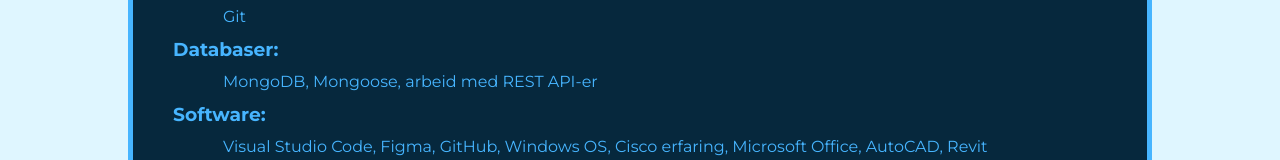
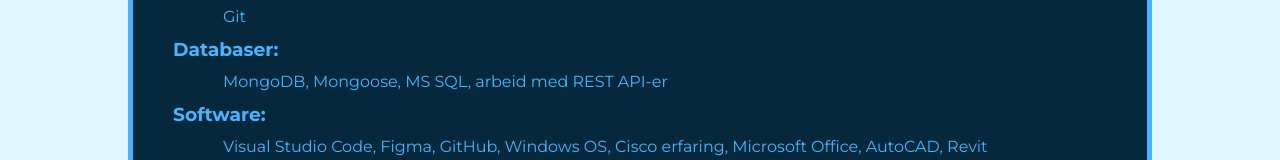
Before and after one commit to Georg-Kodehode/my-portfolio, a React (Create React App) app: page /#/cv in a window 1280 px wide. Shown: the part 435-595 px from the top of the page. Built offline with nearby package versions, Linux system fonts and the light colour scheme.

Commit message:
update skills

```diff
--- a/src/data/SkillsData.js
+++ b/src/data/SkillsData.js
@@ -18,7 +18,7 @@
   {
     key: 3,
     skillsCategory: "Databaser:",
-    skillList: "MongoDB, Mongoose, arbeid med REST API-er",
+    skillList: "MongoDB, Mongoose, MS SQL, arbeid med REST API-er",
   },
   {
     key: 4,
```
